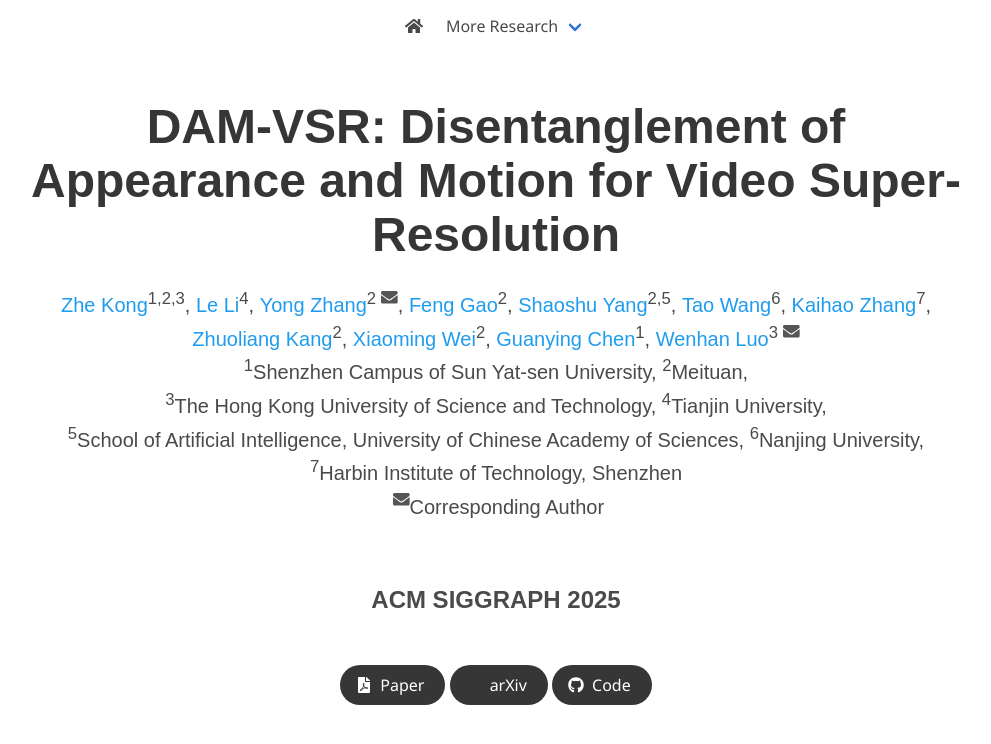
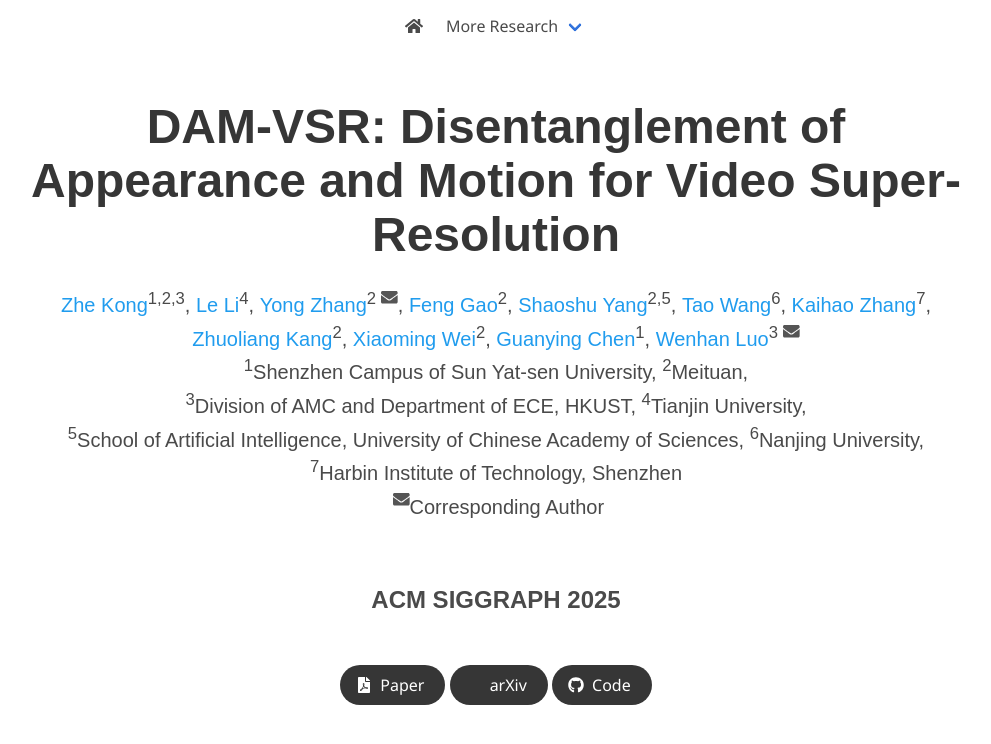
Before and after one commit to kongzhecn/kongzhecn.github.io, a Jekyll site: the page projects/dam-vsr/index.html, which Jekyll copies as it is, in a window 1280 px wide and 900 px high, cut to the strip 0-746 px from the top of the window. Shown: the whole strip, without its empty margins (144-1135 px from the left). Built offline with Jekyll 4.4.1, drawn with Linux system fonts in a browser that asks for light colours; some web fonts are replaced; a style sheet for code colours, icons or effects is not loaded.

Commit message:
Update index.html

```diff
--- a/projects/dam-vsr/index.html
+++ b/projects/dam-vsr/index.html
@@ -117,7 +117,7 @@
           <div class="is-size-5 publication-authors">
             <span class="author-block"><sup>1</sup>Shenzhen Campus of Sun Yat-sen University,</span>
             <span class="author-block"><sup>2</sup>Meituan,</span>
-            <span class="author-block"><sup>3</sup>The Hong Kong University of Science and Technology,</span>
+            <span class="author-block"><sup>3</sup>Division of AMC and Department of ECE, HKUST,</span>
             <span class="author-block"><sup>4</sup>Tianjin University,</span>
             <span class="author-block"><sup>5</sup>School of Artificial Intelligence, University of Chinese Academy of Sciences,</span>
             <span class="author-block"><sup>6</sup>Nanjing University,</span>
```
